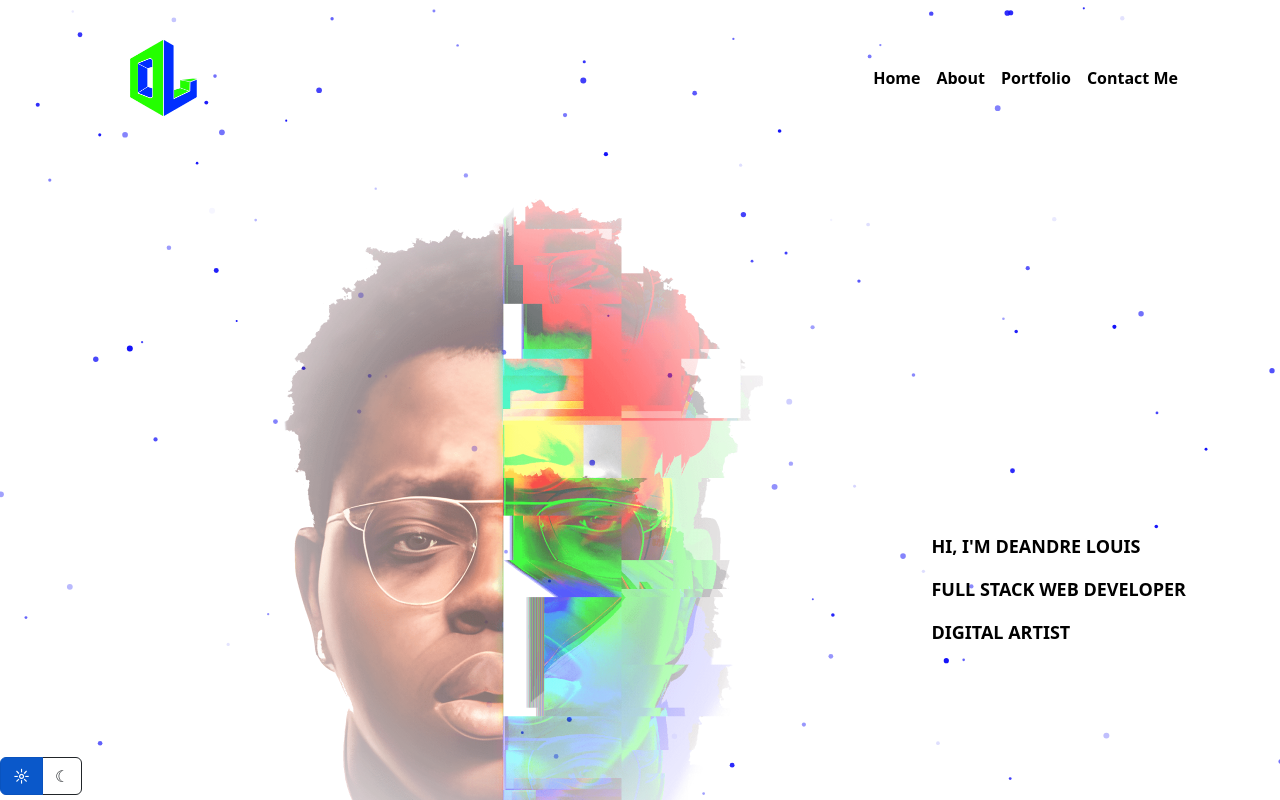
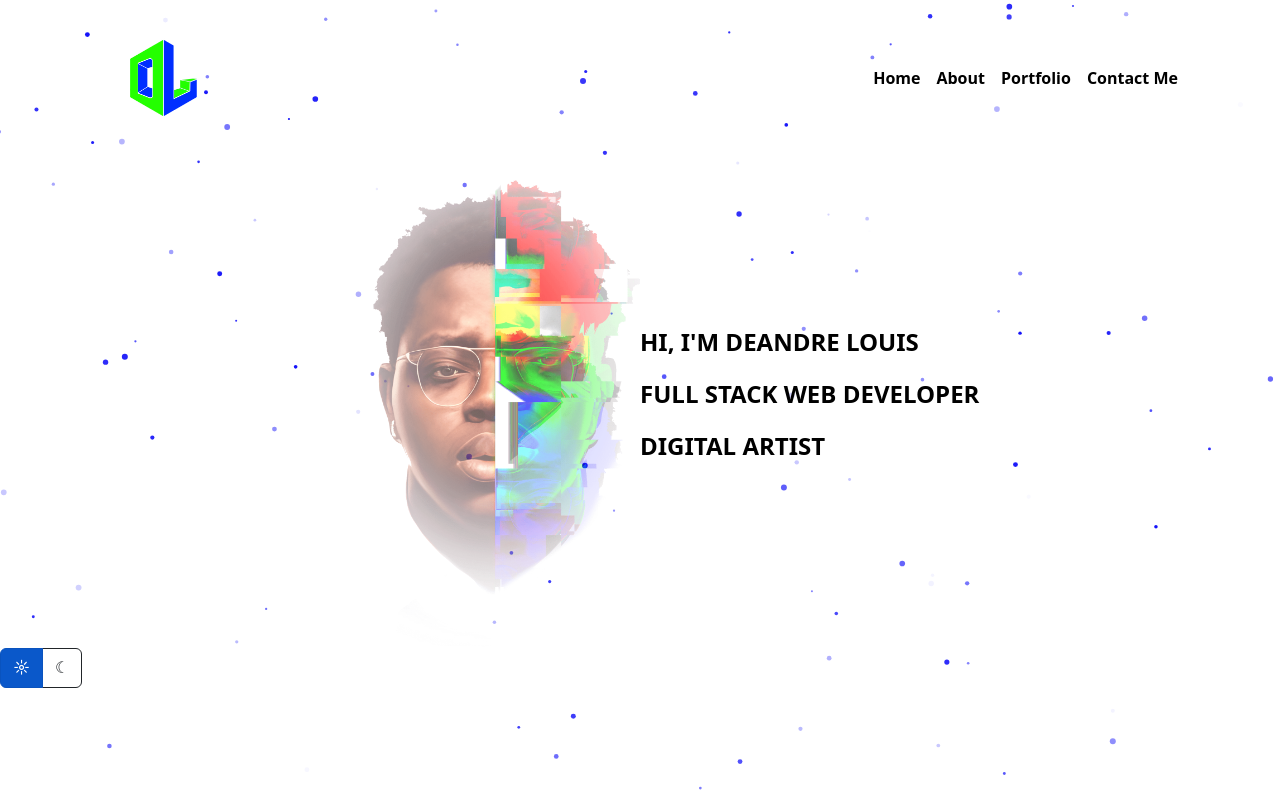
Before and after one commit to DreLouis2/pages, a React (Create React App) app: page /home in a window 1280 px wide. Shown: the top 800 px of the page. Built offline with nearby package versions, Linux system fonts and the light colour scheme.

Commit message:
flexingHeadImage

```diff
--- a/src/App.js
+++ b/src/App.js
@@ -41,22 +41,10 @@ function App() {
     theme={theme}
     />
 
-        <div className='d-flex flex-column' style={{position: 'relative'}}>
-            <Container className='d-flex justify-content-evenly'>
-                <img alt='face' src={face} width={'500px'} style={{margin: 'auto'}}/>
-
-                <div className='d-flex flex-column justify-content-center' style={{fontWeight:'bold', fontSize: 'large'}}>
-                    <p>HI, I'M DEANDRE LOUIS</p>
-                    <p>FULL STACK WEB DEVELOPER</p>
-                    <p>DIGITAL ARTIST</p>
-                </div>
-
-            </Container>
-        </div>
 
     <Routes>
-                  <Route exact path="/home" element={<Home/>}/>
-                  <Route exact path="/register" element={() => navigate("/")} />
+                  <Route path="/home" element={<Home/>}/>
+                  <Route path="/portfolio" element={() => navigate("/")} />
                   <Route
                     element={({ location }) => {
                       return (
@@ -80,8 +68,8 @@ function App() {
         type="radio"
         name="options"
         defaultValue={'white'}
-      style={{position:'sticky', bottom:5}}>
-                  <ToggleButton id="tbg-radio-1" value={'white'} onClick={toggleLight}>
+        style={{position:'sticky', top:0,  }}>
+                    <ToggleButton id="tbg-radio-1" value={'white'} style={{height: '40px'}} onClick={toggleLight}>
                       ☼
                     </ToggleButton>
                     <ToggleButton id="tbg-radio-2" variant='outline-dark' value={'black'} onClick={toggleDark}>
--- a/src/Components/header.js
+++ b/src/Components/header.js
@@ -3,6 +3,7 @@ import Nav from 'react-bootstrap/Nav';
 import Navbar from 'react-bootstrap/Navbar';
 import logo from './../Images/logo.png'
 import { useState, useEffect } from 'react';
+import { Link } from 'react-router-dom';
 
 
 function Header({theme}) {
@@ -23,16 +24,16 @@ function Header({theme}) {
     theme==='white'?
     <Navbar expand="lg" className="d-flex justify-content-evenly " style={{margin: 'auto', width: '100%', position: 'relative'}}>
       <Container style={{}} className=''>
-        <Navbar.Brand href="home" >
+        <Navbar.Brand href="/home" as={Link}>
             <img alt='Signature Logo' src={logo} style={{width: '130px'}}/>
         </Navbar.Brand>
             <Navbar.Toggle className='' aria-controls="basic-navbar-nav" />
             <Navbar.Collapse id="basic-navbar-nav">
-            <Nav className="me-auto d-flex justify-content-end" style={{width: '100%', fontWeight: 'bold'}}>
-                <Nav.Link href="/home" style={{color: 'black'}}>Home</Nav.Link>
-                <Nav.Link href="about" style={{color: 'black'}}>About</Nav.Link>
-                <Nav.Link href="#link" style={{color: 'black'}}>Portfolio</Nav.Link>
-                <Nav.Link href="#link" style={{color: 'black'}}>Contact Me</Nav.Link>
+            <Nav className="me-auto d-flex justify-content-end nav-light" style={{width: '100%', fontWeight: 'bold'}}>
+                <Nav.Link as={Link} href="/home" style={{color: 'black'}}>Home</Nav.Link>
+                <Nav.Link as={Link} href="/about" style={{color: 'black'}}>About</Nav.Link>
+                <Nav.Link as={Link} href="#link" style={{color: 'black'}}>Portfolio</Nav.Link>
+                <Nav.Link as={Link} href="#link" style={{color: 'black'}}>Contact Me</Nav.Link>
             </Nav>
             </Navbar.Collapse>
         </Container>
@@ -43,7 +44,7 @@ function Header({theme}) {
       <Navbar.Brand href="home" >
           <img alt='Signature Logo' src={logo} style={{width: '130px'}}/>
       </Navbar.Brand>
-          <Navbar.Toggle className='' aria-controls="basic-navbar-nav" />
+          <Navbar.Toggle className='' style={{backgroundColor:  'blue'}} aria-controls="basic-navbar-nav" />
           <Navbar.Collapse id="basic-navbar-nav">
           <Nav className="me-auto d-flex justify-content-end" style={{width: '100%', fontWeight: 'bold'}}>
               <Nav.Link href="/home" style={{color: 'white'}}>Home</Nav.Link>
--- a/src/Components/home.js
+++ b/src/Components/home.js
@@ -8,17 +8,17 @@ function Home() {
         <>
 
 
-        <div className='d-flex flex-column' style={{position: 'relative'}}>
-            <Container className='d-flex justify-content-evenly'>
-                <img alt='face' src={face} width={'500px'} style={{margin: 'auto'}}/>
-
-                <div className='text-light d-flex flex-column justify-content-center' style={{fontWeight:'bold', fontSize: 'large'}}>
-                    <p>HI, I'M DEANDRE LOUIS</p>
-                    <p>FULL STACK WEB DEVELOPER</p>
-                    <p>DIGITAL ARTIST</p>
+        <div className='d-flex flex-row' style={{position: 'relative'}}>
+                <div className='d-flex justify-content-end' style={{flex: '1'}}>
+                    <img alt='face' src={face} width={'50%'}/>
                 </div>
-
-            </Container>
+                <div className='d-flex align-items-center' style={{width: '100%', margin:  '0', textAlign: 'center',  flex: '1'}}>
+                    <div className='d-flex flex-column justify-content-start' style={{fontWeight:'bold', fontSize: 'x-large', textAlign: 'left'}}>
+                        <p>HI, I'M DEANDRE LOUIS</p>
+                        <p>FULL STACK WEB DEVELOPER</p>
+                        <p>DIGITAL ARTIST</p>
+                    </div>
+                </div>
         </div>
         </>
       );
```
Lines whose indentation alone changed are shown as unchanged.
